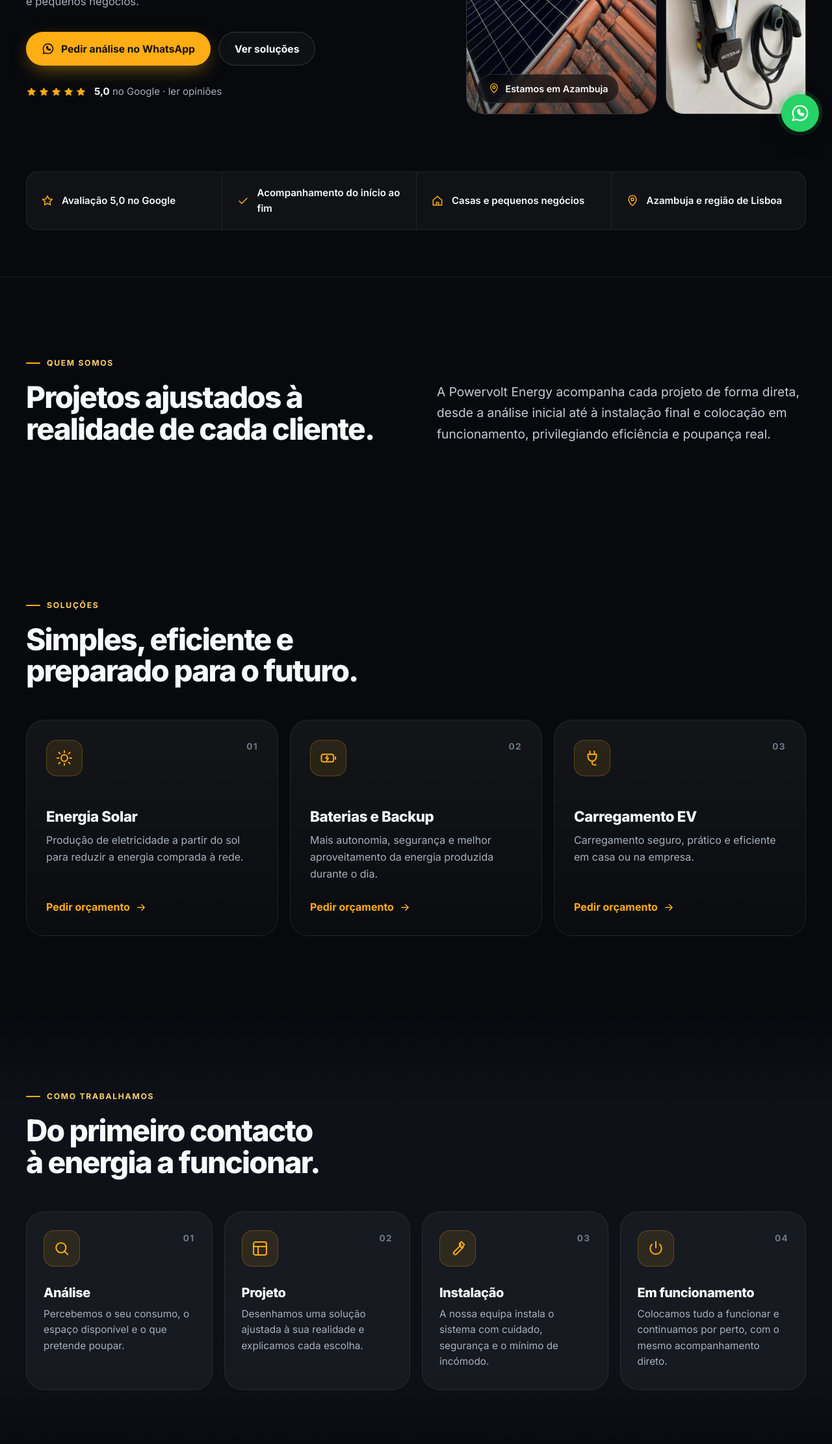
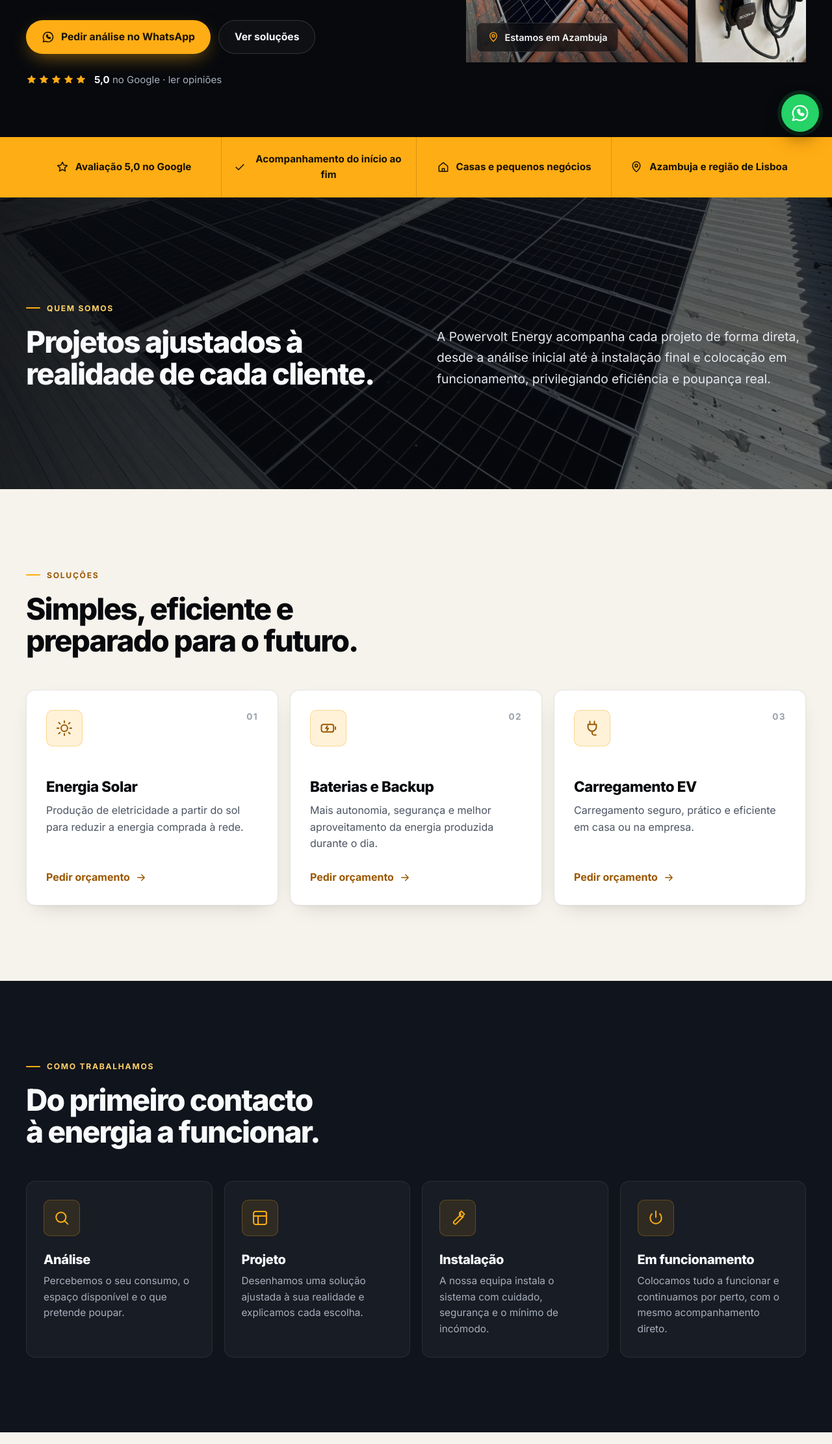
Before and after one commit to brotherson10/powervolt-energy, a plain HTML site: page index.html in a window 1280 px wide. Shown: the part 577-2800 px from the top of the page at 65% size. Drawn offline with Linux system fonts and the light colour scheme.

Commit message:
Alterna fundos entre secções e corrige proporção das fotos
- Faixa âmbar de confiança, "Quem somos" com foto de fundo,
  Soluções e Obras em fundo claro, Contacto em âmbar
- Fotos com cantos retos e na proporção original (3:4), sem cortes
  forçados por altura fixa
- Cards e balões com cantos menores, para variar com as fotos
- Tira a numeração dos passos de "Como trabalhamos"

Co-Authored-By: Claude Opus 5.5 <noreply@anthropic.com>

```diff
--- a/index.html
+++ b/index.html
@@ -29,7 +29,7 @@
   <link rel="preconnect" href="https://fonts.gstatic.com" crossorigin>
   <link href="https://fonts.googleapis.com/css2?family=Inter:wght@400;500;600;700;800&display=swap" rel="stylesheet">
   <link rel="preload" as="image" href="assets/img/web/paineis-telha-900.webp" imagesrcset="assets/img/web/paineis-telha-480.webp 480w, assets/img/web/paineis-telha-900.webp 900w" imagesizes="(max-width: 900px) 92vw, 34vw" fetchpriority="high">
-  <link rel="stylesheet" href="style.css?v=4">
+  <link rel="stylesheet" href="style.css?v=6">
   <script>document.documentElement.classList.add('js');</script>
 
   <script type="application/ld+json">
@@ -169,9 +169,12 @@
           </figure>
         </div>
       </div>
+    </section>
 
+    <!-- FAIXA DE CONFIANÇA (âmbar) -->
+    <section class="band-amber" aria-label="Porquê a Powervolt">
       <div class="container">
-        <ul class="trust reveal" aria-label="Porquê a Powervolt">
+        <ul class="trust">
           <li><svg class="ico" aria-hidden="true"><use href="#i-star"/></svg>Avaliação 5,0 no Google</li>
           <li><svg class="ico" aria-hidden="true"><use href="#i-check"/></svg>Acompanhamento do início ao fim</li>
           <li><svg class="ico" aria-hidden="true"><use href="#i-home"/></svg>Casas e pequenos negócios</li>
@@ -180,8 +183,12 @@
       </div>
     </section>
 
-    <!-- SOBRE -->
-    <section class="section" id="sobre">
+    <!-- SOBRE (foto de fundo) -->
+    <section class="section bg-photo" id="sobre">
+      <picture class="bg-photo-media" aria-hidden="true">
+        <source media="(max-width: 700px)" srcset="assets/img/web/faixa-paineis-720.webp" width="720" height="660">
+        <img src="assets/img/web/faixa-paineis-1200.webp" width="1200" height="675" alt="" loading="lazy">
+      </picture>
       <div class="container split">
         <div class="reveal">
           <span class="section-tag">Quem somos</span>
@@ -195,7 +202,7 @@
     </section>
 
     <!-- SOLUÇÕES -->
-    <section class="section" id="solucoes">
+    <section class="section bg-light" id="solucoes">
       <div class="container">
         <div class="section-head reveal">
           <span class="section-tag">Soluções</span>
@@ -241,7 +248,7 @@
     </section>
 
     <!-- COMO TRABALHAMOS -->
-    <section class="section" id="processo">
+    <section class="section bg-graphite" id="processo">
       <div class="container">
         <div class="section-head reveal">
           <span class="section-tag">Como trabalhamos</span>
@@ -251,25 +258,21 @@
         <ol class="steps">
           <li class="step reveal">
             <span class="step-icon"><svg aria-hidden="true"><use href="#i-search"/></svg></span>
-            <span class="step-number">01</span>
             <h3>Análise</h3>
             <p>Percebemos o seu consumo, o espaço disponível e o que pretende poupar.</p>
           </li>
           <li class="step reveal">
             <span class="step-icon"><svg aria-hidden="true"><use href="#i-plan"/></svg></span>
-            <span class="step-number">02</span>
             <h3>Projeto</h3>
             <p>Desenhamos uma solução ajustada à sua realidade e explicamos cada escolha.</p>
           </li>
           <li class="step reveal">
             <span class="step-icon"><svg aria-hidden="true"><use href="#i-tool"/></svg></span>
-            <span class="step-number">03</span>
             <h3>Instalação</h3>
             <p>A nossa equipa instala o sistema com cuidado, segurança e o mínimo de incómodo.</p>
           </li>
           <li class="step reveal">
             <span class="step-icon"><svg aria-hidden="true"><use href="#i-power"/></svg></span>
-            <span class="step-number">04</span>
             <h3>Em funcionamento</h3>
             <p>Colocamos tudo a funcionar e continuamos por perto, com o mesmo acompanhamento direto.</p>
           </li>
@@ -278,7 +281,7 @@
     </section>
 
     <!-- OBRAS -->
-    <section class="section" id="obras">
+    <section class="section bg-light" id="obras">
       <div class="container">
         <div class="section-head section-head-row reveal">
           <div>
@@ -322,7 +325,7 @@
     </section>
 
     <!-- OPINIÕES -->
-    <section class="section" id="opinioes">
+    <section class="section bg-dark" id="opinioes">
       <div class="container">
         <div class="reviews-head reveal">
           <div>
@@ -369,7 +372,7 @@
     </section>
 
     <!-- CONTACTO -->
-    <section class="section" id="contacto">
+    <section class="section bg-amber" id="contacto">
       <div class="container">
         <div class="contact reveal">
           <div class="contact-info">
--- a/style.css
+++ b/style.css
@@ -12,8 +12,14 @@
   --line: rgba(255, 255, 255, .08);
   --line-strong: rgba(255, 255, 255, .14);
   --glass: rgba(255, 255, 255, .04);
-  --radius: 28px;
-  --radius-sm: 18px;
+  --radius: 14px;
+  --radius-sm: 10px;
+  --paper: #f6f3ec;
+  --paper-card: #ffffff;
+  --ink: #07090d;
+  --ink-muted: #4b5361;
+  --amber-dark: #9a5700;
+  --line-dark: rgba(7, 9, 13, .1);
   --wa: #25d366;
   --header-h: 76px;
   --ease: cubic-bezier(.2, .7, .2, 1);
@@ -167,7 +173,7 @@ p {
 .eyebrow {
   padding: 8px 14px;
   border: 1px solid rgba(255, 173, 20, .25);
-  border-radius: 999px;
+  border-radius: 8px;
   background: rgba(255, 173, 20, .06);
   letter-spacing: .1em;
 }
@@ -247,7 +253,7 @@ p {
 }
 
 .header.scrolled {
-  background: rgba(7, 9, 13, .78);
+  background: rgba(7, 9, 13, .94);
   border-color: var(--line);
   backdrop-filter: blur(16px) saturate(140%);
   -webkit-backdrop-filter: blur(16px) saturate(140%);
@@ -388,18 +394,17 @@ p {
 
 .hero-media {
   display: grid;
-  grid-template-columns: 1.35fr 1fr;
-  grid-template-rows: 1fr 1fr;
-  gap: 14px;
-  height: clamp(440px, 46vw, 600px);
+  grid-template-columns: 2fr 1fr;
+  gap: 12px;
 }
 
+/* Fotos: cantos retos e sempre na proporção original (3:4) */
 .hm {
   position: relative;
   overflow: hidden;
-  border-radius: var(--radius);
-  border: 1px solid var(--line-strong);
+  border-radius: 0;
   background: var(--bg-soft);
+  aspect-ratio: 3 / 4;
 }
 
 .hm img {
@@ -410,6 +415,7 @@ p {
 
 .hm-main {
   grid-row: span 2;
+  aspect-ratio: auto;
 }
 
 .hm-main::after {
@@ -428,7 +434,7 @@ p {
   align-items: center;
   gap: 8px;
   padding: 10px 16px;
-  border-radius: 999px;
+  border-radius: 8px;
   border: 1px solid var(--line-strong);
   background: rgba(7, 9, 13, .6);
   backdrop-filter: blur(12px);
@@ -443,31 +449,112 @@ p {
   color: var(--solar);
 }
 
+/* ---------- Fundos das secções ---------- */
+.band-amber {
+  background: var(--solar);
+  color: var(--solar-ink);
+}
+
 .trust {
   display: grid;
   grid-template-columns: repeat(4, 1fr);
-  margin-top: clamp(48px, 7vw, 88px);
-  border: 1px solid var(--line);
-  border-radius: var(--radius-sm);
-  background: var(--glass);
 }
 
 .trust li {
   display: flex;
   align-items: center;
-  gap: 12px;
-  padding: 20px 22px;
-  color: var(--text);
-  font-weight: 600;
-  font-size: .94rem;
+  justify-content: center;
+  gap: 10px;
+  padding: 22px 18px;
+  color: var(--solar-ink);
+  font-weight: 700;
+  font-size: .95rem;
+  text-align: center;
 }
 
 .trust li + li {
-  border-left: 1px solid var(--line);
+  border-left: 1px solid rgba(22, 16, 0, .16);
 }
 
 .trust .ico {
-  color: var(--solar);
+  color: var(--solar-ink);
+}
+
+.section.bg-photo {
+  position: relative;
+  isolation: isolate;
+  overflow: hidden;
+  padding: clamp(96px, 12vw, 168px) 0;
+}
+
+.bg-photo-media,
+.bg-photo-media img {
+  position: absolute;
+  inset: 0;
+  width: 100%;
+  height: 100%;
+}
+
+.bg-photo-media {
+  z-index: -2;
+}
+
+.bg-photo-media img {
+  object-fit: cover;
+  object-position: center;
+}
+
+.bg-photo::before {
+  content: "";
+  position: absolute;
+  inset: 0;
+  z-index: -1;
+  background: linear-gradient(100deg, rgba(7, 9, 13, .92) 0%, rgba(7, 9, 13, .78) 50%, rgba(7, 9, 13, .55) 100%);
+}
+
+.bg-photo .big-text {
+  color: #e6eaf0;
+}
+
+.bg-graphite {
+  background: var(--bg-soft);
+}
+
+.bg-dark {
+  background: var(--bg);
+}
+
+.bg-light {
+  background: var(--paper);
+  color: var(--ink);
+}
+
+.bg-light h2,
+.bg-light h3 {
+  color: var(--ink);
+}
+
+.bg-light p {
+  color: var(--ink-muted);
+}
+
+.bg-light .section-tag {
+  color: var(--amber-dark);
+}
+
+.bg-light .btn-ghost {
+  color: var(--ink);
+  border-color: rgba(7, 9, 13, .2);
+  background: transparent;
+}
+
+.bg-light .btn-ghost:hover {
+  border-color: var(--amber-dark);
+  background: rgba(255, 173, 20, .12);
+}
+
+.bg-amber {
+  background: var(--solar);
 }
 
 /* ---------- Secções ---------- */
@@ -491,10 +578,6 @@ p {
 
 #contacto {
   padding-bottom: clamp(56px, 7vw, 88px);
-}
-
-#sobre {
-  border-top: 1px solid var(--line);
 }
 
 .split {
@@ -523,10 +606,11 @@ p {
   flex-direction: column;
   padding: 30px;
   border-radius: var(--radius);
-  border: 1px solid var(--line);
-  background: linear-gradient(180deg, rgba(255, 255, 255, .05), rgba(255, 255, 255, .015));
+  border: 1px solid var(--line-dark);
+  background: var(--paper-card);
+  box-shadow: 0 1px 2px rgba(7, 9, 13, .04), 0 12px 32px -18px rgba(7, 9, 13, .25);
   overflow: hidden;
-  transition: transform .35s var(--ease), border-color .35s;
+  transition: transform .35s var(--ease), border-color .35s, box-shadow .35s;
 }
 
 .card::before {
@@ -540,7 +624,22 @@ p {
 
 .card:hover {
   transform: translateY(-6px);
-  border-color: rgba(255, 173, 20, .45);
+  border-color: var(--solar);
+  box-shadow: 0 1px 2px rgba(7, 9, 13, .04), 0 22px 40px -20px rgba(7, 9, 13, .35);
+}
+
+.card .card-icon {
+  background: rgba(255, 173, 20, .16);
+  border-color: rgba(255, 173, 20, .4);
+  color: var(--amber-dark);
+}
+
+.card .card-number {
+  color: #9aa1ab;
+}
+
+.card .card-link {
+  color: var(--amber-dark);
 }
 
 .card:hover::before {
@@ -560,7 +659,7 @@ p {
   place-items: center;
   width: 56px;
   height: 56px;
-  border-radius: 16px;
+  border-radius: 10px;
   background: rgba(255, 173, 20, .1);
   border: 1px solid rgba(255, 173, 20, .25);
   color: var(--solar);
@@ -616,10 +715,6 @@ p {
 }
 
 /* Como trabalhamos */
-#processo {
-  background: linear-gradient(180deg, transparent, rgba(16, 20, 28, .7) 20%, rgba(16, 20, 28, .7) 80%, transparent);
-}
-
 .steps {
   display: grid;
   grid-template-columns: repeat(4, 1fr);
@@ -632,17 +727,11 @@ p {
   padding: 28px 26px 30px;
   border-radius: var(--radius);
   border: 1px solid var(--line);
-  background: var(--glass);
-}
-
-.step-number {
-  position: absolute;
-  top: 30px;
-  right: 26px;
+  background: rgba(255, 255, 255, .035);
 }
 
 .step h3 {
-  margin: 28px 0 8px;
+  margin: 24px 0 8px;
 }
 
 .step p {
@@ -653,21 +742,22 @@ p {
 .gallery {
   display: grid;
   grid-template-columns: repeat(4, 1fr);
-  grid-auto-rows: 260px;
-  gap: 14px;
+  gap: 12px;
 }
 
+/* Fotos: cantos retos e sempre na proporção original (3:4) */
 .g-item {
   position: relative;
   overflow: hidden;
-  border-radius: var(--radius-sm);
-  border: 1px solid var(--line);
-  background: var(--bg-soft);
+  border-radius: 0;
+  background: #e7e2d7;
+  aspect-ratio: 3 / 4;
 }
 
 .g-big {
   grid-column: span 2;
   grid-row: span 2;
+  aspect-ratio: auto;
 }
 
 .g-item img {
@@ -685,7 +775,8 @@ p {
   position: absolute;
   inset: auto 0 0;
   padding: 40px 18px 16px;
-  background: linear-gradient(to top, rgba(7, 9, 13, .85), transparent);
+  background: linear-gradient(to top, rgba(7, 9, 13, .9) 0%, rgba(7, 9, 13, .55) 55%, transparent 100%);
+  text-shadow: 0 1px 3px rgba(0, 0, 0, .5);
   font-weight: 600;
   font-size: .94rem;
 }
@@ -786,11 +877,11 @@ p {
 .contact {
   display: grid;
   grid-template-columns: 1.05fr .95fr;
-  border-radius: calc(var(--radius) + 6px);
-  border: 1px solid rgba(255, 173, 20, .22);
+  border-radius: var(--radius);
   background:
-    radial-gradient(600px 400px at 0% 0%, rgba(255, 173, 20, .14), transparent 70%),
-    var(--bg-soft);
+    radial-gradient(600px 400px at 0% 0%, rgba(255, 173, 20, .12), transparent 70%),
+    var(--bg);
+  box-shadow: 0 30px 70px -30px rgba(22, 16, 0, .55);
   overflow: hidden;
 }
 
@@ -880,8 +971,7 @@ p {
 
 /* ---------- Rodapé ---------- */
 .footer {
-  border-top: 1px solid var(--line);
-  background: rgba(16, 20, 28, .5);
+  background: #040507;
 }
 
 .footer-grid {
@@ -1030,7 +1120,7 @@ p {
   }
 
   .trust li:nth-child(n + 3) {
-    border-top: 1px solid var(--line);
+    border-top: 1px solid rgba(22, 16, 0, .16);
   }
 
   .footer-grid {
@@ -1093,9 +1183,6 @@ p {
     grid-template-columns: 1fr;
   }
 
-  .hero-media {
-    height: clamp(360px, 90vw, 520px);
-  }
 
   .cards,
   .reviews {
@@ -1108,7 +1195,6 @@ p {
 
   .gallery {
     grid-template-columns: repeat(2, 1fr);
-    grid-auto-rows: 200px;
   }
 
   .contact-map {
@@ -1150,13 +1236,7 @@ p {
   }
 
   .hero-media {
-    grid-template-columns: 1.4fr 1fr;
-    gap: 10px;
-    height: 400px;
-  }
-
-  .hm {
-    border-radius: var(--radius-sm);
+    gap: 8px;
   }
 
   .chip {
@@ -1173,13 +1253,11 @@ p {
     height: 15px;
   }
 
-  .trust {
-    grid-template-columns: 1fr;
-  }
-
-  .trust li + li {
-    border-left: 0;
-    border-top: 1px solid var(--line);
+  .trust li {
+    padding: 16px 10px;
+    font-size: .84rem;
+    flex-direction: column;
+    gap: 6px;
   }
 
   .steps {
@@ -1187,8 +1265,7 @@ p {
   }
 
   .gallery {
-    grid-auto-rows: 160px;
-    gap: 10px;
+    gap: 8px;
   }
 
   .g-item figcaption {
```
Also changed, not shown: assets/img/web/faixa-paineis-1200.webp (added), assets/img/web/faixa-paineis-720.webp (added), 1 other file.
